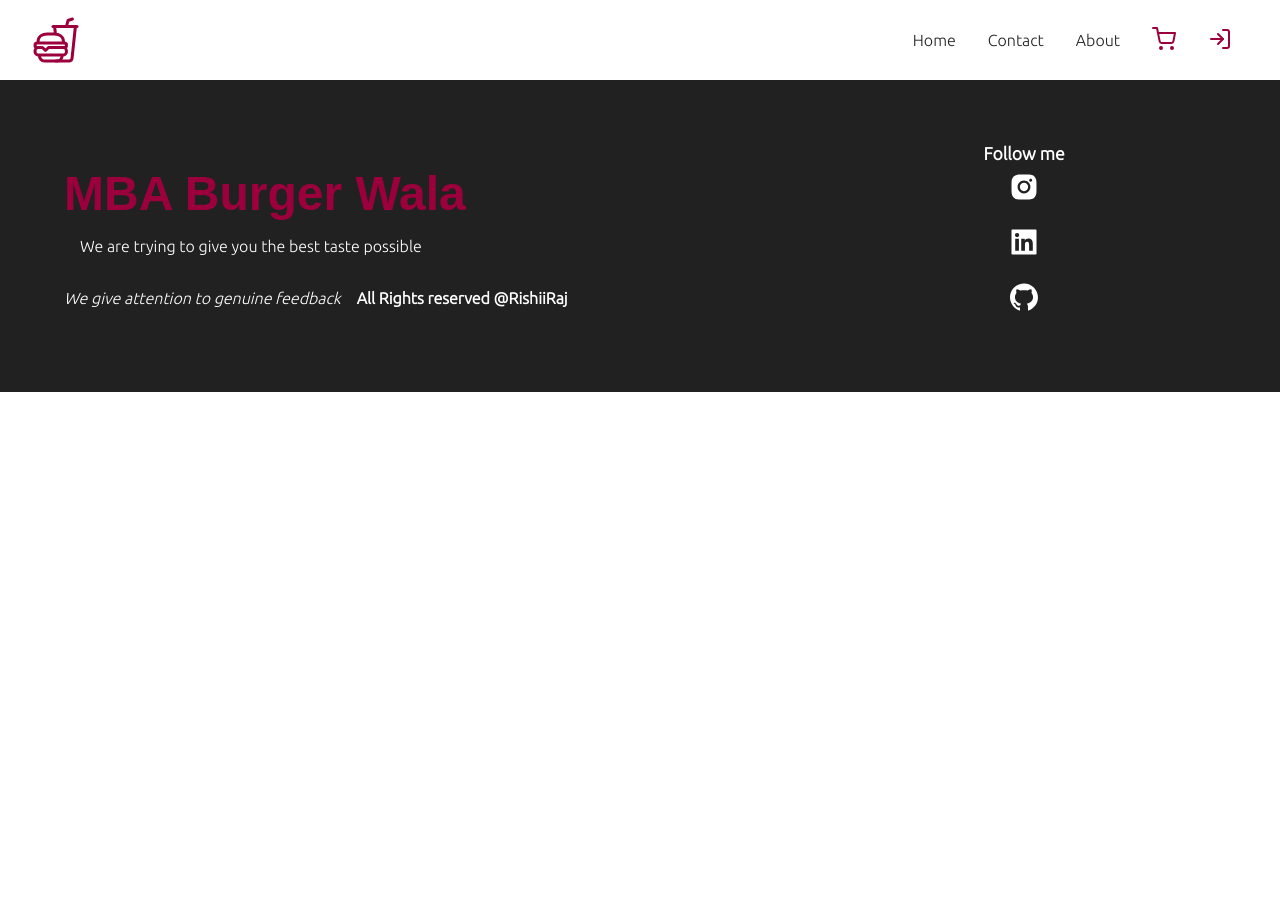
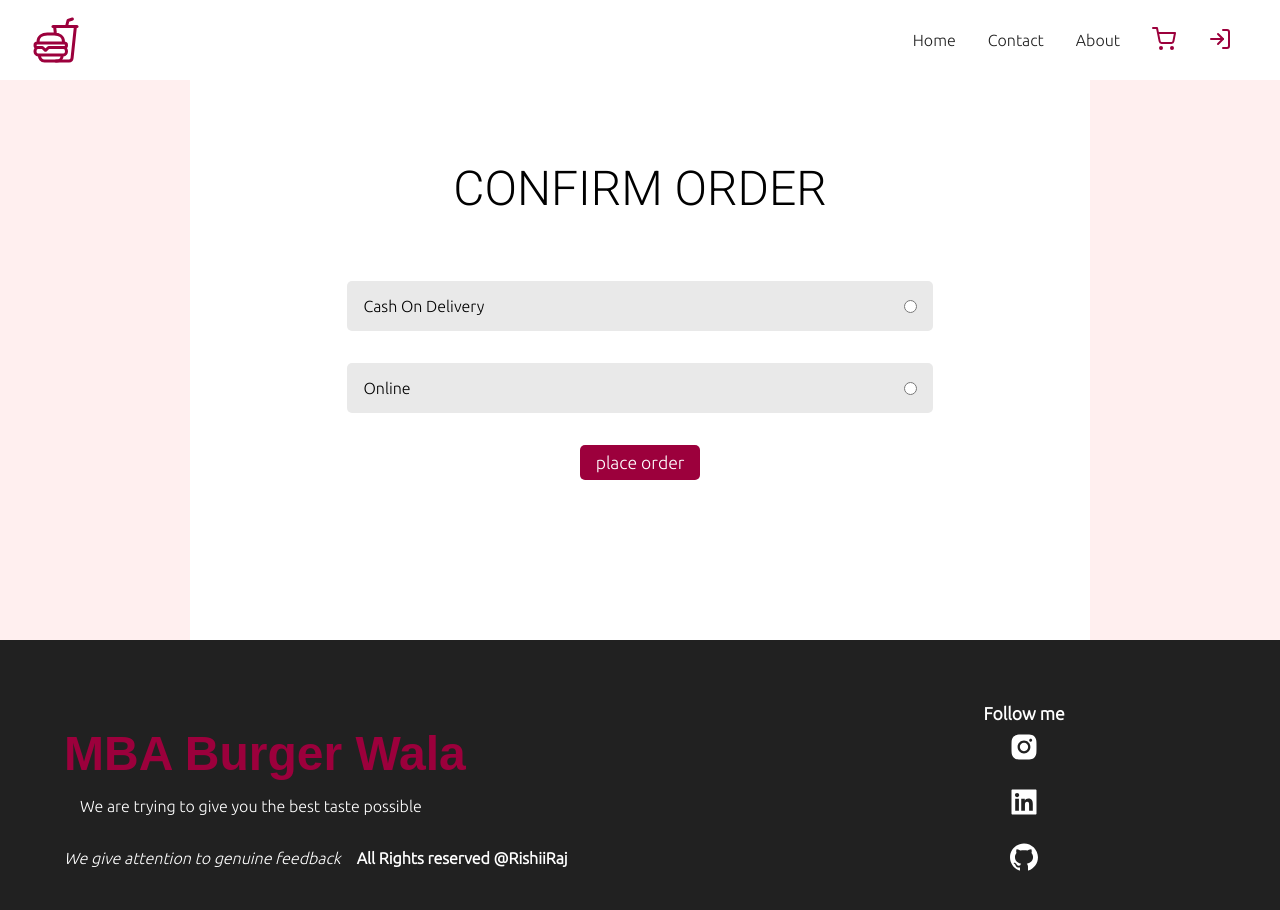
Before and after one commit to RishiiRaj/MBA-Burgir-wala, a React (Create React App) app in the folder frontend/: page /confirmorder in a window 1280 px wide. Shown: the top 910 px of the page. Before the commit the page ends 800 px from the top, so only its background shows below. Built offline with nearby package versions, Linux system fonts and the light colour scheme.

Commit message:
paymentSuccess path added

```diff
--- a/frontend/src/App.js
+++ b/frontend/src/App.js
@@ -6,6 +6,8 @@ import Footer from "./components/layout/footer";
 import Contact from "./components/contact/Contact";
 import Cart from "./components/cart/Cart";
 import Shipping from "./components/cart/Shipping";
+import ConfirmOrder from "./components/cart/ConfirmOrder";
+import PaymentSuccess from "./components/cart/PaymentSuccess.jsx";
 
 import "./style/app.scss";
 import "./style/header.scss";
@@ -16,7 +18,8 @@ import "./style/footer.scss";
 import "./style/contact.scss";
 import "./style/cart.scss";
 import "./style/shipping.scss";
-
+import "./style/confirmOrder.scss";
+import "./style/paymentSuccess.scss";
 
 function App() {
   return (
@@ -27,6 +30,8 @@ function App() {
         <Route path="/contact" element={<Contact />} />
         <Route path="/cart" element={<Cart />} />
         <Route path="/shipping" element={<Shipping />} />
+        <Route path="/confirmorder" element={<ConfirmOrder />} />
+        <Route path="/paymentsuccess" element={<PaymentSuccess />} />
       </Routes>
       <Footer />
     </Router>
--- /dev/null
+++ b/frontend/src/components/cart/ConfirmOrder.jsx
@@ -0,0 +1,26 @@
+import React from 'react'
+
+const ConfirmOrder = () => {
+  return (
+    <section className='confirmOrder'>
+        <main>
+            <h1>
+                Confirm Order
+            </h1>
+            <form action="">
+                <div>
+                    <label htmlFor="">Cash On Delivery</label>
+                    <input type="radio" name='payment' />
+                </div>
+                <div>
+                    <label htmlFor="">Online</label>
+                    <input type="radio" name='payment' />
+                </div>
+                <button type='submit'>place order</button>
+            </form>
+        </main>
+    </section>
+  )
+}
+
+export default ConfirmOrder
--- /dev/null
+++ b/frontend/src/components/cart/PaymentSuccess.jsx
@@ -0,0 +1,20 @@
+import React from 'react'
+import { Link } from 'react-router-dom'
+
+const PaymentSuccess = () => {
+  return (
+    <section className='paymentSuccess'>
+        <main>
+            <h1>
+                Order Confirmed
+            </h1>
+            <p>
+                Order Placed Successfully, check order status now
+            </p>
+            <Link to="/myorders">Check Status</Link>
+        </main>
+    </section>
+  )
+}
+
+export default PaymentSuccess
--- /dev/null
+++ b/frontend/src/style/confirmOrder.scss
@@ -0,0 +1,61 @@
+@import "color";
+
+.confirmOrder {
+  background-color: $pink;
+  width: 100%;
+  height: 70vh;
+  > main {
+    height: 100%;
+    background-color: white;
+    max-width: 900px;
+    margin: auto;
+    padding: 2rem;
+
+    > h1 {
+      text-transform: uppercase;
+      text-align: center;
+      margin: 3rem;
+      font: 100 3rem "Roboto";
+    }
+
+    > form {
+      display: flex;
+      flex-direction: column;
+      align-items: center;
+
+      > div {
+        background-color: rgb(233, 233, 233);
+        margin: 1rem;
+        border-radius: 5px;
+        padding: 1rem;
+        width: 70%;
+        display: flex;
+        align-items: center;
+        justify-content: space-between;
+      }
+      > button {
+        background-color: $red;
+        color: white;
+        outline: none;
+        border: none;
+        padding: 0.5rem 1rem;
+        border-radius: 5px;
+        margin: 1rem;
+        text-align: center;
+        cursor: pointer;
+        font-size: 1.1rem;
+      }
+    }
+  }
+}
+
+@media screen and (max-width: 600px) {
+  .confirmOrder > main > form {
+    > div {
+      width: 100%;
+    }
+    > button {
+      width: 100%;
+    }
+  }
+}
--- /dev/null
+++ b/frontend/src/style/paymentSuccess.scss
@@ -0,0 +1,36 @@
+@import "color";
+
+.paymentSuccess {
+  background-color: $pink;
+  width: 100%;
+  height: 80vh;
+  > main {
+    height: 100%;
+    background-color: white;
+    max-width: 900px;
+    margin: auto;
+    padding: 2rem;
+    display: flex;
+    flex-direction: column;
+    align-items: center;
+
+    > h1 {
+      text-transform: uppercase;
+      text-align: center;
+      margin: 3rem;
+      font: 100 3rem "Roboto";
+    }
+    >a{
+        background-color: $red;
+        border: none;
+        outline: none;
+        color: white;
+        padding: 0.5rem 1rem;
+        border-radius: 5px;
+        margin: 1rem;
+        text-align: center;
+        cursor: pointer;
+        font-size: 1.1rem ;
+    }
+  }
+}
```
